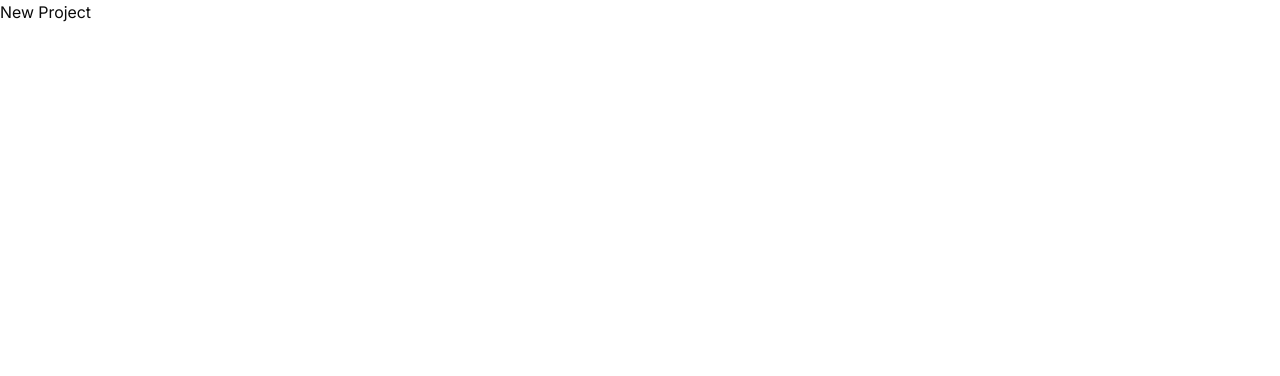
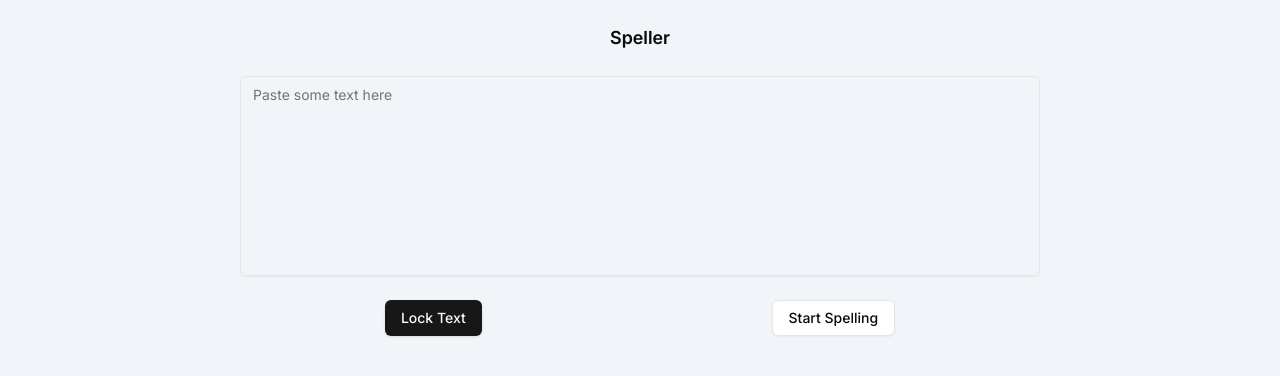
Before and after one commit to EduartePaiva/pronunciation-app, a React (Vite) app in the folder frontend/: page / in a window 1280 px wide. Shown: the top 376 px of the page. Built offline with nearby package versions, Linux system fonts and the light colour scheme.

Commit message:
Basic view to start experimenting things

```diff
--- a/frontend/package.json
+++ b/frontend/package.json
@@ -11,6 +11,7 @@
     },
     "dependencies": {
         "@radix-ui/react-icons": "^1.3.0",
+        "@radix-ui/react-slot": "^1.1.0",
         "class-variance-authority": "^0.7.0",
         "clsx": "^2.1.1",
         "lucide-react": "^0.446.0",
--- a/frontend/src/App.tsx
+++ b/frontend/src/App.tsx
@@ -1,7 +1,41 @@
 import "./App.css";
+import { Textarea } from "@/components/ui/textarea";
+import { Button } from "./components/ui/button";
+import { useState } from "react";
 
 function App() {
-    return <>New Project</>;
+    const [lock, setLock] = useState(false);
+
+    const handleLock = () => {
+        if (lock) {
+            setLock(false);
+            return;
+        }
+        setLock(true);
+    };
+
+    return (
+        <div className="h-screen w-screen bg-slate-100 flex justify-center">
+            <div className="container">
+                <div className="flex flex-col items-center">
+                    <span className="my-6 font-semibold text-lg">Speller</span>
+                    <div className="w-[400px] sm:w-[500px] md:w-[600px] lg:w-[800px]">
+                        <Textarea
+                            placeholder="Paste some text here"
+                            className="resize-none  h-[200px]"
+                            disabled={lock}
+                        />
+                        <div className="w-full my-6 flex justify-around">
+                            <Button onClick={handleLock}>
+                                {lock ? "Unlock Text" : "Lock Text"}
+                            </Button>
+                            <Button variant={"outline"}>Start Spelling</Button>
+                        </div>
+                    </div>
+                </div>
+            </div>
+        </div>
+    );
 }
 
 export default App;
--- /dev/null
+++ b/frontend/src/components/ui/button.tsx
@@ -0,0 +1,57 @@
+import * as React from "react"
+import { Slot } from "@radix-ui/react-slot"
+import { cva, type VariantProps } from "class-variance-authority"
+
+import { cn } from "@/lib/utils"
+
+const buttonVariants = cva(
+  "inline-flex items-center justify-center whitespace-nowrap rounded-md text-sm font-medium transition-colors focus-visible:outline-none focus-visible:ring-1 focus-visible:ring-ring disabled:pointer-events-none disabled:opacity-50",
+  {
+    variants: {
+      variant: {
+        default:
+          "bg-primary text-primary-foreground shadow hover:bg-primary/90",
+        destructive:
+          "bg-destructive text-destructive-foreground shadow-sm hover:bg-destructive/90",
+        outline:
+          "border border-input bg-background shadow-sm hover:bg-accent hover:text-accent-foreground",
+        secondary:
+          "bg-secondary text-secondary-foreground shadow-sm hover:bg-secondary/80",
+        ghost: "hover:bg-accent hover:text-accent-foreground",
+        link: "text-primary underline-offset-4 hover:underline",
+      },
+      size: {
+        default: "h-9 px-4 py-2",
+        sm: "h-8 rounded-md px-3 text-xs",
+        lg: "h-10 rounded-md px-8",
+        icon: "h-9 w-9",
+      },
+    },
+    defaultVariants: {
+      variant: "default",
+      size: "default",
+    },
+  }
+)
+
+export interface ButtonProps
+  extends React.ButtonHTMLAttributes<HTMLButtonElement>,
+    VariantProps<typeof buttonVariants> {
+  asChild?: boolean
+}
+
+const Button = React.forwardRef<HTMLButtonElement, ButtonProps>(
+  ({ className, variant, size, asChild = false, ...props }, ref) => {
+    const Comp = asChild ? Slot : "button"
+    return (
+      <Comp
+        className={cn(buttonVariants({ variant, size, className }))}
+        ref={ref}
+        {...props}
+      />
+    )
+  }
+)
+Button.displayName = "Button"
+
+export { Button, buttonVariants }
--- /dev/null
+++ b/frontend/src/components/ui/textarea.tsx
@@ -0,0 +1,24 @@
+import * as React from "react"
+
+import { cn } from "@/lib/utils"
+
+export interface TextareaProps
+  extends React.TextareaHTMLAttributes<HTMLTextAreaElement> {}
+
+const Textarea = React.forwardRef<HTMLTextAreaElement, TextareaProps>(
+  ({ className, ...props }, ref) => {
+    return (
+      <textarea
+        className={cn(
+          "flex min-h-[60px] w-full rounded-md border border-input bg-transparent px-3 py-2 text-sm shadow-sm placeholder:text-muted-foreground focus-visible:outline-none focus-visible:ring-1 focus-visible:ring-ring disabled:cursor-not-allowed disabled:opacity-50",
+          className
+        )}
+        ref={ref}
+        {...props}
+      />
+    )
+  }
+)
+Textarea.displayName = "Textarea"
+
+export { Textarea }
```
Also changed, not shown: 1 other file (tests, documents, lock files or other folders).
